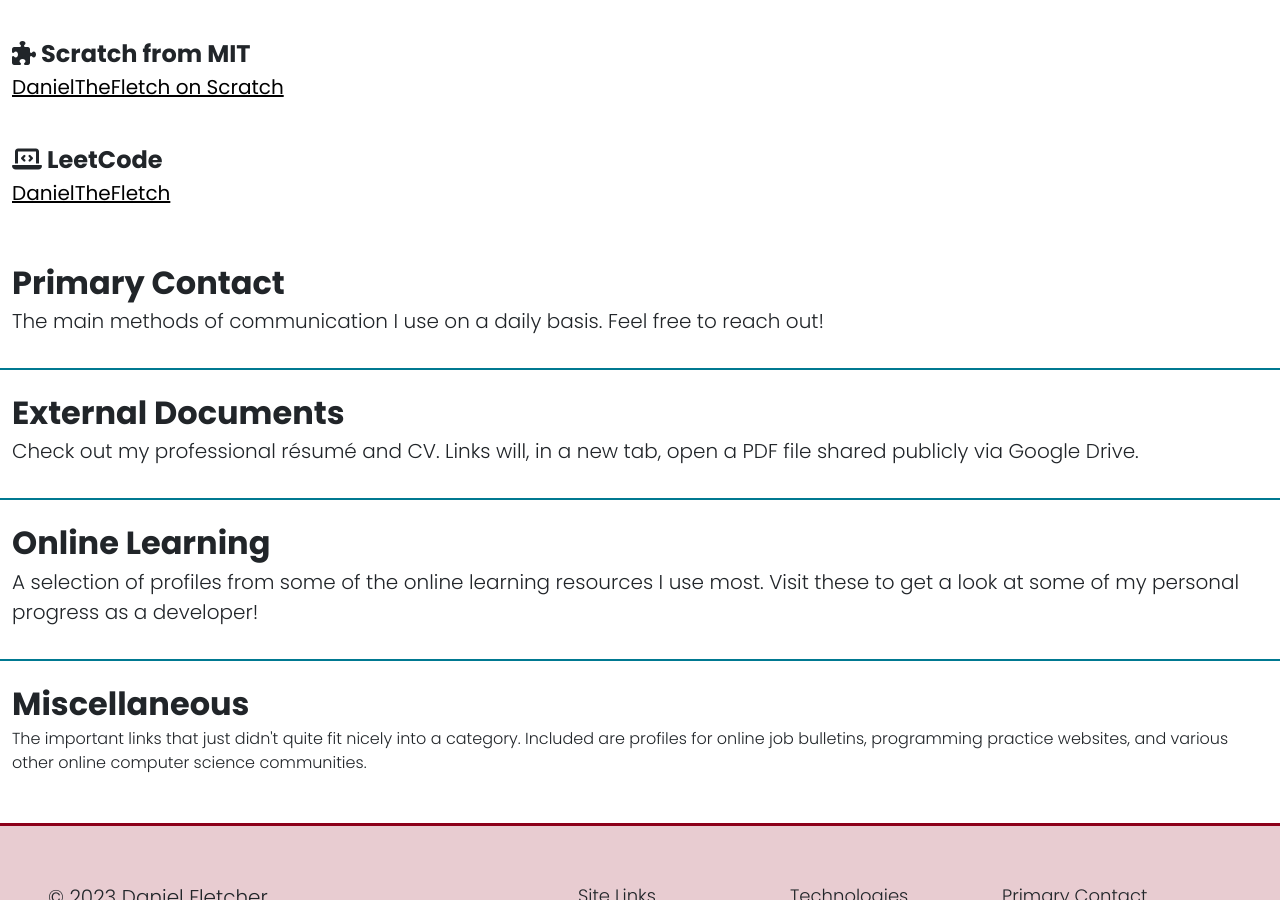
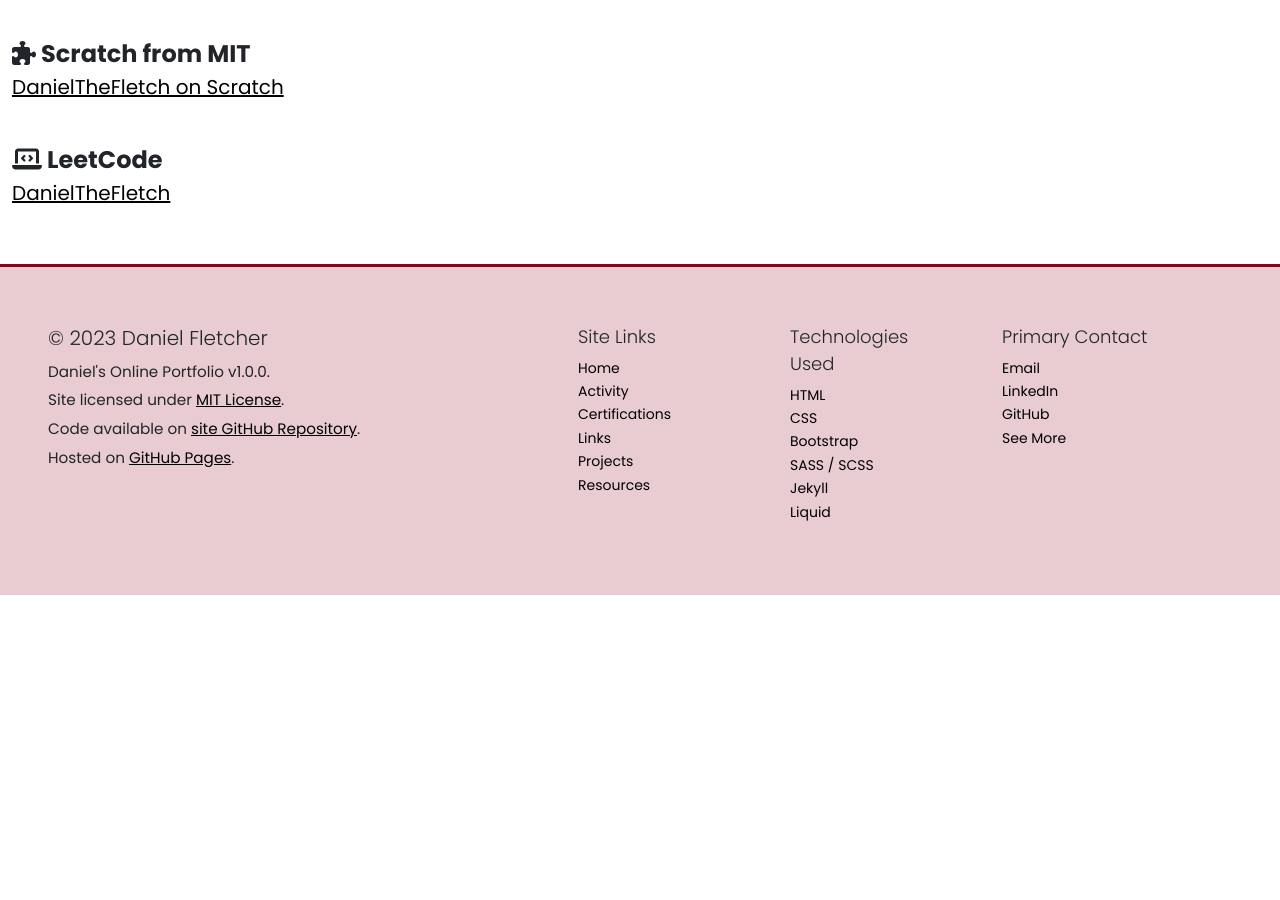
Before and after one commit to DanielTheFletch/portfolio, a Jekyll site: the page built from links.html, in a window 1280 px wide and 900 px high, scrolled down 1884 px. Built offline with Jekyll 4.4.1, drawn with Linux system fonts in a browser that asks for light colours; after the commit the page ends 2479 px from its top, so only the background shows below that.

Commit message:
Remove old code from Links page

```diff
--- a/links.html
+++ b/links.html
@@ -33,85 +33,3 @@
       {% endfor %}
   </section>
 {% endfor %}
-
-<!-- Primary contact -->
-<div class="container-fluid border-bottom border-secondary border-2 mb-4 pb-2">
-  <h2 class="{{ page.subheading }}">Primary Contact</h2>
-  <p class="fs-5 fw-light mt-0 mb-4">The main methods of communication I use on a daily basis. Feel free to reach out!</p>
-  {% assign items = site.data.links.primary_contact %}
-  <div class="row row-cols-1">
-  {% for item in items %}
-    <div class="col mb-4">
-      <p class="fs-4 fw-bold my-0"><i class="{{ item.icon }}"></i> {{ item.name }}</p>
-      <p class="fs-5 my-0">
-        <a class="external-link" href={{ item.link }}>
-          {% if item.is_external_link %}
-            <span class="text-decoration-underline">{{ item.display }}</span>
-            <i class="fa-solid fa-up-right-from-square"></i>
-          {% else %}
-            {{ item.display }}
-          {% endif %}
-        </a>
-      </p>
-    </div>
-  {% endfor %}
-  </div>
-</div>
-
-<!-- External documents -->
-<div class="container-fluid border-bottom border-secondary border-2 mb-4 pb-2">
-  <h2 class="{{ page.subheading }}">External Documents</h2>
-  <p class="fs-5 fw-light mt-0 mb-4">Check out my professional résumé and CV. Links will, in a new tab, open a PDF file shared publicly via Google Drive.</p>
-  {% assign items = site.data.links.external_documents %}
-  <div class="row row-cols-1">
-  {% for item in items %}
-    <div class="col mb-4">
-      <p class="fs-4 fw-bold my-0"><i class="{{ item.icon }}"></i> {{ item.name }}</p>
-      <p class="fs-5 my-0">
-        <a class="external-link text-decoration-none" href={{ item.link }} target="_blank">
-          <span class="text-decoration-underline">{{ item.display }}</span>
-          <i class="fa-solid fa-up-right-from-square"></i>
-        </a>
-      </p>
-    </div>
-  {% endfor %}
-  </div>
-</div>
-
-<!-- Online learning -->
-<div class="container-fluid border-bottom border-secondary border-2 mb-4 pb-2">
-  <h2 class="{{ page.subheading }}">Online Learning</h2>
-  <p class="fs-5 fw-light mt-0 mb-4">A selection of profiles from some of the online learning resources I use most. Visit these to get a look at some of my personal progress as a developer!</p>
-  {% assign items = site.data.links.online_learning %}
-  <div class="row row-cols-1">
-  {% for item in items %}
-    <div class="col mb-4">
-      <p class="fs-4 fw-bold my-0"><i class="{{ item.icon }}"></i> {{ item.name }}</p>
-      <p class="fs-5 my-0">
-        <a class="external-link" href={{ item.link }}>
-          {{ item.display }}
-        </a>
-      </p>
-    </div>
-  {% endfor %}
-  </div>
-</div>
-
-<!-- Miscellaneous -->
-<div class="container-fluid mb-4">
-  <h2 class="{{ page.subheading }}">Miscellaneous</h2>
-  <p class="fs- fw-light mt-0 mb-4">The important links that just didn't quite fit nicely into a category. Included are profiles for online job bulletins, programming practice websites, and various other online computer science communities.</p>
-  {% assign items = site.data.links.miscellaneous %}
-  <div class="row row-cols-1">
-  {% for item in items %}
-    <div class="col mb-4">
-      <p class="fs-4 fw-bold my-0"><i class="{{ item.icon }}"></i> {{ item.name }}</p>
-      <p class="fs-5 my-0">
-        <a class="external-link" href={{ item.link }}>
-          {{ item.display }}
-        </a>
-      </p>
-    </div>
-  {% endfor %}
-  </div>
-</div>
```
